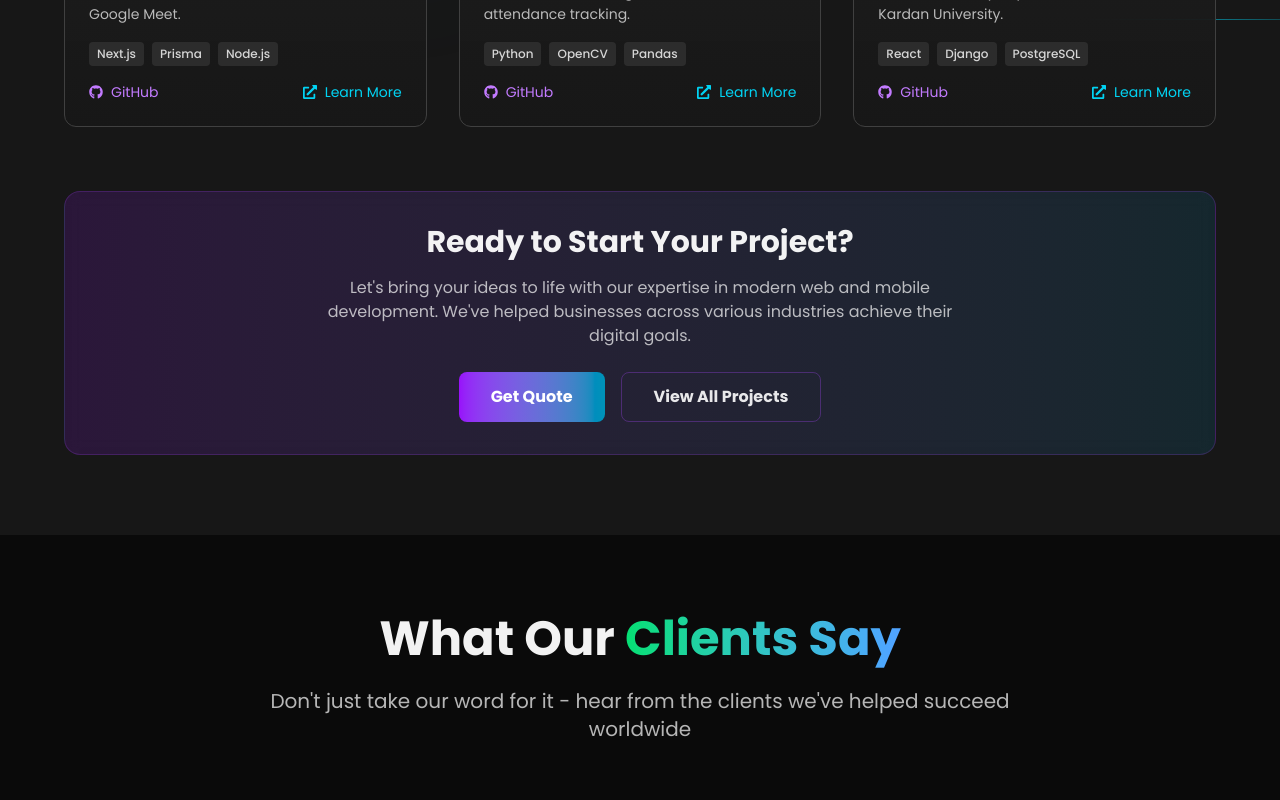
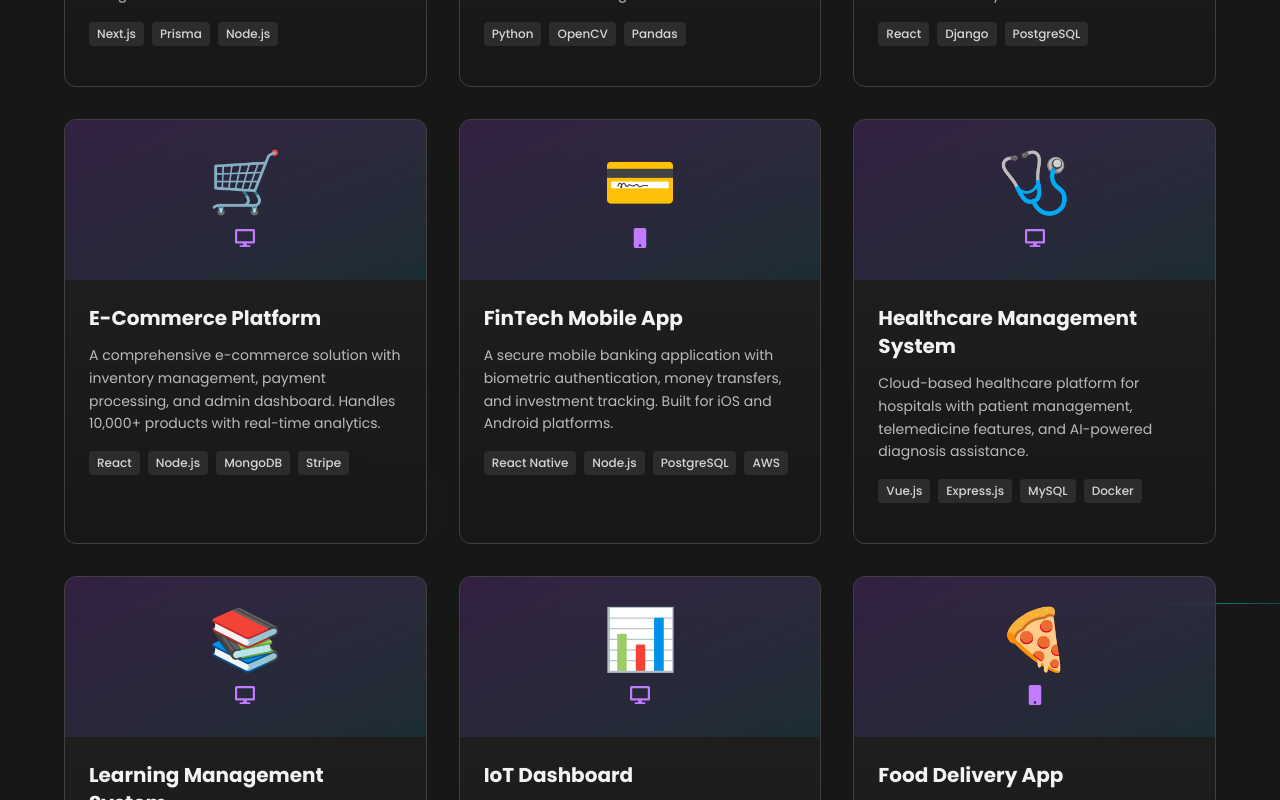
Before and after one commit to HaroonAzizi/code-af, a Next.js app: page / in a window 1280 px wide. Shown: the part 3120-3920 px from the top of the page. Built offline with nearby package versions, Linux system fonts and the light colour scheme; no server answers.

Commit message:
updated some stuff

```diff
--- a/app/components/ContactCard.js
+++ b/app/components/ContactCard.js
@@ -258,8 +258,12 @@ export default function ContactCard() {
                   </div>
                   <div>
                     <h4 className="text-white/95 font-semibold mb-1">Email</h4>
-                    <p className="text-white/70">hello@code.af</p>
-                    <p className="text-white/70">projects@code.af</p>
+                    <p className="text-white/70 hover:text-white">
+                      <a href="mailto:hello@code.af">hello@code.af</a>
+                    </p>
+                    <p className="text-white/70 hover:text-white">
+                      <a href="mailto:projects@code.af">projects@code.af</a>
+                    </p>
                   </div>
                 </div>
 
@@ -269,9 +273,11 @@ export default function ContactCard() {
                   </div>
                   <div>
                     <h4 className="text-white/95 font-semibold mb-1">Phone</h4>
-                    <p className="text-white/70">+93 (0) 700 123 456</p>
+                    <p className="text-white/70 hover:text-white">
+                      <a href="tel:+93700123456">+93 (0) 790 087 137</a>
+                    </p>
                     <p className="text-white/60 text-sm">
-                      Available 9 AM - 6 PM (AFT)
+                      Available 9 AM - 8 PM (AFT)
                     </p>
                   </div>
                 </div>
@@ -284,7 +290,9 @@ export default function ContactCard() {
                     <h4 className="text-white/95 font-semibold mb-1">
                       Location
                     </h4>
-                    <p className="text-white/70">Kabul, Afghanistan</p>
+                    <p className="text-white/70">
+                      2nd St. Prozha e Taimani, Kabul
+                    </p>
                     <p className="text-white/60 text-sm">
                       🇦🇫 Serving clients worldwide
                     </p>
@@ -301,13 +309,15 @@ export default function ContactCard() {
 
               <div className="flex space-x-4">
                 <a
-                  href="#"
+                  href="https://wa.me/93790087137"
                   className="bg-green-500/10 hover:bg-green-500/20 p-3 rounded-lg transition-all hover:scale-110 group"
                 >
                   <FaWhatsapp className="text-green-400 text-xl group-hover:scale-110 transition-transform" />
                 </a>
                 <a
-                  href="#"
+                  href="https://www.linkedin.com/company/code-af/"
+                  target="_blank"
+                  rel="noopener noreferrer"
                   className="bg-blue-500/10 hover:bg-blue-500/20 p-3 rounded-lg transition-all hover:scale-110 group"
                 >
                   <FaLinkedin className="text-blue-400 text-xl group-hover:scale-110 transition-transform" />
--- a/app/components/Footer.js
+++ b/app/components/Footer.js
@@ -40,13 +40,17 @@ export default function Footer() {
             </p>
             <div className="flex space-x-4">
               <a
-                href="#"
+                href="https://www.linkedin.com/company/code-af/"
+                target="_blank"
+                rel="noopener noreferrer"
                 className="bg-blue-500/10 hover:bg-blue-500/20 p-2 rounded-lg transition-all hover:scale-110"
               >
                 <FaLinkedin className="text-blue-400 text-lg" />
               </a>
               <a
-                href="#"
+                href="https://wa.me/93790087137"
+                target="_blank"
+                rel="noopener noreferrer"
                 className="bg-green-500/10 hover:bg-green-500/20 p-2 rounded-lg transition-all hover:scale-110"
               >
                 <FaWhatsapp className="text-green-400 text-lg" />
@@ -209,15 +213,21 @@ export default function Footer() {
             <div className="space-y-3 text-sm">
               <div className="flex items-center space-x-3">
                 <FaEnvelope className="text-blue-400 text-sm" />
-                <span className="text-white/70">hello@code.af</span>
+                <span className="text-white/70 hover:text-white">
+                  <a href="mailto:hello@code.af">hello@code.af</a>
+                </span>
               </div>
               <div className="flex items-center space-x-3">
                 <FaPhone className="text-green-400 text-sm" />
-                <span className="text-white/70">+93 (0) 700 123 456</span>
+                <span className="text-white/70 hover:text-white">
+                  <a href="tel:+93790087137"> +93 (0) 790 087 137</a>
+                </span>
               </div>
               <div className="flex items-center space-x-3">
                 <FaMapMarkerAlt className="text-purple-400 text-sm" />
-                <span className="text-white/70">Kabul, Afghanistan</span>
+                <span className="text-white/70">
+                  2nd St. Prozha e Taimani, Kabul
+                </span>
               </div>
             </div>
             <div className="bg-blue-500/10 p-3 rounded-lg border border-blue-500/20">
--- a/app/components/PortfolioSection.js
+++ b/app/components/PortfolioSection.js
@@ -1,11 +1,6 @@
 "use client";
 import React from "react";
-import {
-  FaGithub,
-  FaExternalLinkAlt,
-  FaMobile,
-  FaDesktop,
-} from "react-icons/fa";
+import { FaMobile, FaDesktop } from "react-icons/fa";
 
 const PortfolioSection = () => {
   const projects = [
@@ -16,7 +11,6 @@ const PortfolioSection = () => {
       image: "🏥",
       tech: ["Next.js", "Prisma", "TailwindCSS", "SQLite"],
       type: "web",
-      link: "https://haroonazizi.com/portfolio/",
     },
     {
       title: "Typing Speed Test",
@@ -25,7 +19,6 @@ const PortfolioSection = () => {
       image: "⌨️",
       tech: ["Next.js", "TailwindCSS"],
       type: "web",
-      link: "https://haroonazizi.com/portfolio/",
     },
     {
       title: "Aadat: Task and Habit Tracker",
@@ -34,7 +27,6 @@ const PortfolioSection = () => {
       image: "📝",
       tech: ["React", "Supabase"],
       type: "web",
-      link: "https://haroonazizi.com/portfolio/",
     },
     {
       title: "Unite Video Conferencing",
@@ -43,7 +35,6 @@ const PortfolioSection = () => {
       image: "📹",
       tech: ["Next.js", "Prisma", "Node.js"],
       type: "web",
-      link: "https://haroonazizi.com/portfolio/",
     },
     {
       title: "Attendance Plus",
@@ -52,7 +43,6 @@ const PortfolioSection = () => {
       image: "📸",
       tech: ["Python", "OpenCV", "Pandas"],
       type: "web",
-      link: "https://haroonazizi.com/portfolio/",
     },
     {
       title: "Programming Contest App",
@@ -61,7 +51,54 @@ const PortfolioSection = () => {
       image: "🏆",
       tech: ["React", "Django", "PostgreSQL"],
       type: "web",
-      link: "https://haroonazizi.com/portfolio/",
+    },
+    {
+      title: "E-Commerce Platform",
+      description:
+        "A comprehensive e-commerce solution with inventory management, payment processing, and admin dashboard. Handles 10,000+ products with real-time analytics.",
+      image: "🛒",
+      tech: ["React", "Node.js", "MongoDB", "Stripe"],
+      type: "web",
+    },
+    {
+      title: "FinTech Mobile App",
+      description:
+        "A secure mobile banking application with biometric authentication, money transfers, and investment tracking. Built for iOS and Android platforms.",
+      image: "💳",
+      tech: ["React Native", "Node.js", "PostgreSQL", "AWS"],
+      type: "mobile",
+    },
+    {
+      title: "Healthcare Management System",
+      description:
+        "Cloud-based healthcare platform for hospitals with patient management, telemedicine features, and AI-powered diagnosis assistance.",
+      image: "🩺",
+      tech: ["Vue.js", "Express.js", "MySQL", "Docker"],
+      type: "web",
+    },
+    {
+      title: "Learning Management System",
+      description:
+        "Educational platform with course creation, student progress tracking, and virtual classroom capabilities. Used by 500+ students daily.",
+      image: "📚",
+      tech: ["Next.js", "GraphQL", "PostgreSQL", "Redis"],
+      type: "web",
+    },
+    {
+      title: "IoT Dashboard",
+      description:
+        "Real-time monitoring dashboard for IoT devices with data visualization, alerts, and predictive analytics for industrial automation.",
+      image: "📊",
+      tech: ["React", "Python", "InfluxDB", "WebSocket"],
+      type: "web",
+    },
+    {
+      title: "Food Delivery App",
+      description:
+        "Cross-platform mobile app with real-time order tracking, payment integration, and restaurant management features for food delivery service.",
+      image: "🍕",
+      tech: ["React Native", "Firebase", "Node.js", "Google Maps"],
+      type: "mobile",
     },
   ];
 
@@ -105,7 +142,11 @@ const PortfolioSection = () => {
                   {project.image}
                 </div>
                 <div className="flex justify-center">
-                  <FaDesktop className="text-purple-400 text-xl" />
+                  {project.type === "mobile" ? (
+                    <FaMobile className="text-purple-400 text-xl" />
+                  ) : (
+                    <FaDesktop className="text-purple-400 text-xl" />
+                  )}
                 </div>
               </div>
 
@@ -128,28 +169,6 @@ const PortfolioSection = () => {
                       {tech}
                     </span>
                   ))}
-                </div>
-
-                {/* Action buttons */}
-                <div className="flex justify-between items-center">
-                  <a
-                    href="https://github.com/haroonazizi"
-                    target="_blank"
-                    rel="noopener noreferrer"
-                    className="flex items-center space-x-2 text-purple-400 hover:text-purple-300 transition-colors text-sm"
-                  >
-                    <FaGithub />
-                    <span>GitHub</span>
-                  </a>
-                  <a
-                    href={project.link}
-                    target="_blank"
-                    rel="noopener noreferrer"
-                    className="flex items-center space-x-2 text-cyan-400 hover:text-cyan-300 transition-colors text-sm"
-                  >
-                    <FaExternalLinkAlt />
-                    <span>Learn More</span>
-                  </a>
                 </div>
               </div>
             </div>
@@ -179,14 +198,14 @@ const PortfolioSection = () => {
               >
                 Get Quote
               </button>
-              <a
+              {/* <a
                 href="https://haroonazizi.com/portfolio/"
                 target="_blank"
                 rel="noopener noreferrer"
                 className="border border-purple-500/30 hover:border-purple-400 px-8 py-3 rounded-lg font-semibold text-white/90 hover:text-white transition-all hover:bg-purple-500/10"
               >
                 View All Projects
-              </a>
+              </a> */}
             </div>
           </div>
         </div>
```
Also changed, not shown: 1 other file (tests, documents, lock files or other folders).
